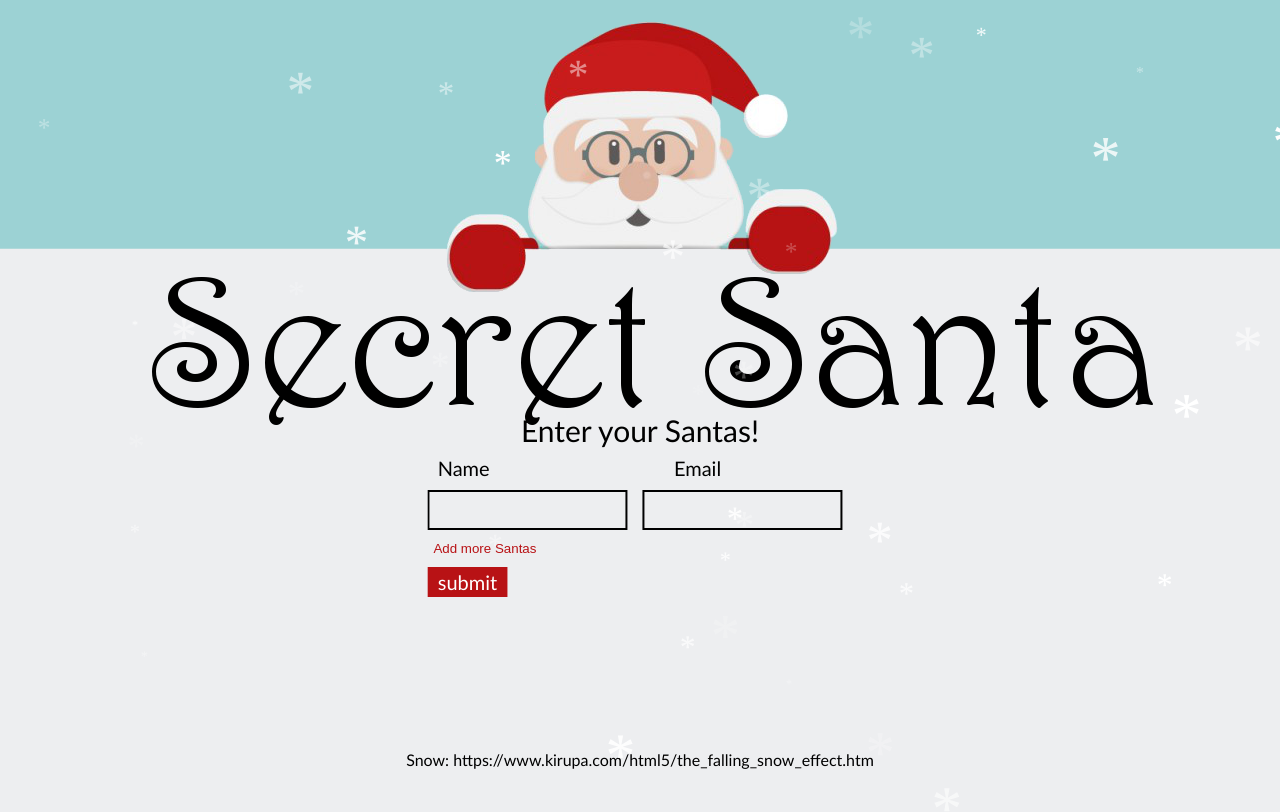
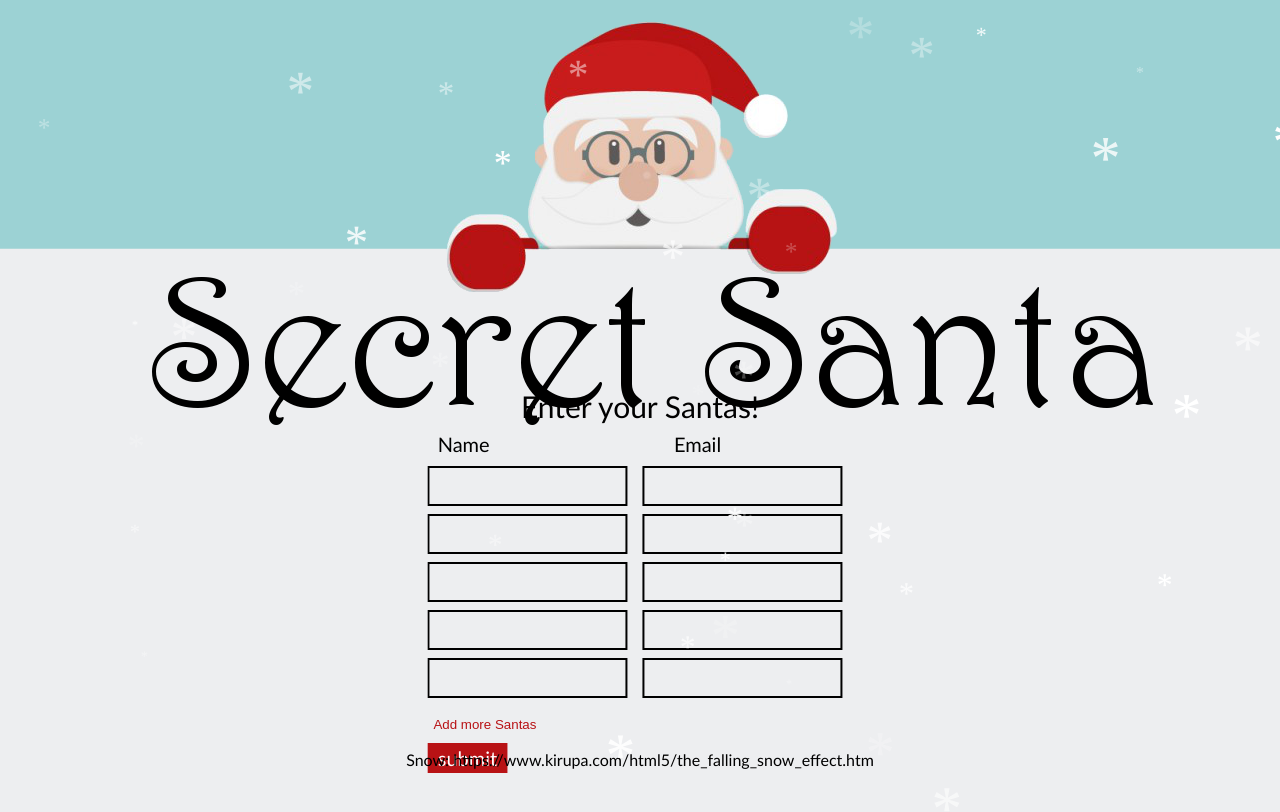
Before and after one commit to terratomic/santa, a website with bundled scripts: page client/index.html in a window 1280 px wide. Built offline with nearby package versions, Linux system fonts and the light colour scheme.

Commit message:
formatting updated

```diff
--- a/client/index.css
+++ b/client/index.css
@@ -15,7 +15,7 @@ h1 {
 .question{
   text-align: center;
   position: fixed;
-  top: 50%;
+  top: 47%;
   left: 50%;
   font-size: 30px;
   font-family:Calibri,sans-serif;
@@ -25,7 +25,7 @@ h1 {
 .form{
 
   position: fixed;
-  top: 57%;
+  top: 54%;
   left: 50%;
   transform: translate(-50%, 0);
   overflow:hidden;
@@ -44,6 +44,7 @@ h1 {
 
 .field{
   padding-left: 5px;
+  margin-bottom: 8px;
   margin-right: 10px;
   border:2px solid black;
   width: 200px;
--- a/client/index.html
+++ b/client/index.html
@@ -20,7 +20,19 @@
           &nbsp&nbsp&nbsp&nbsp Email
     <div class = "person">
       <input class = "field" type="text" name = "name"/>
-      <input class = "field" type = "text" name = "email"/ />
+      <input class = "field" type = "text" name = "email" />
+      <br />
+      <input class = "field" type="text" name = "name"/>
+      <input class = "field" type = "text" name = "email" />
+      <br />
+      <input class = "field" type="text" name = "name"/>
+      <input class = "field" type = "text" name = "email" />
+      <br />
+      <input class = "field" type="text" name = "name"/>
+      <input class = "field" type = "text" name = "email" />
+      <br />
+      <input class = "field" type="text" name = "name"/>
+      <input class = "field" type = "text" name = "email" />
     </div>
 
     <button type = "button" id = "add">
```
